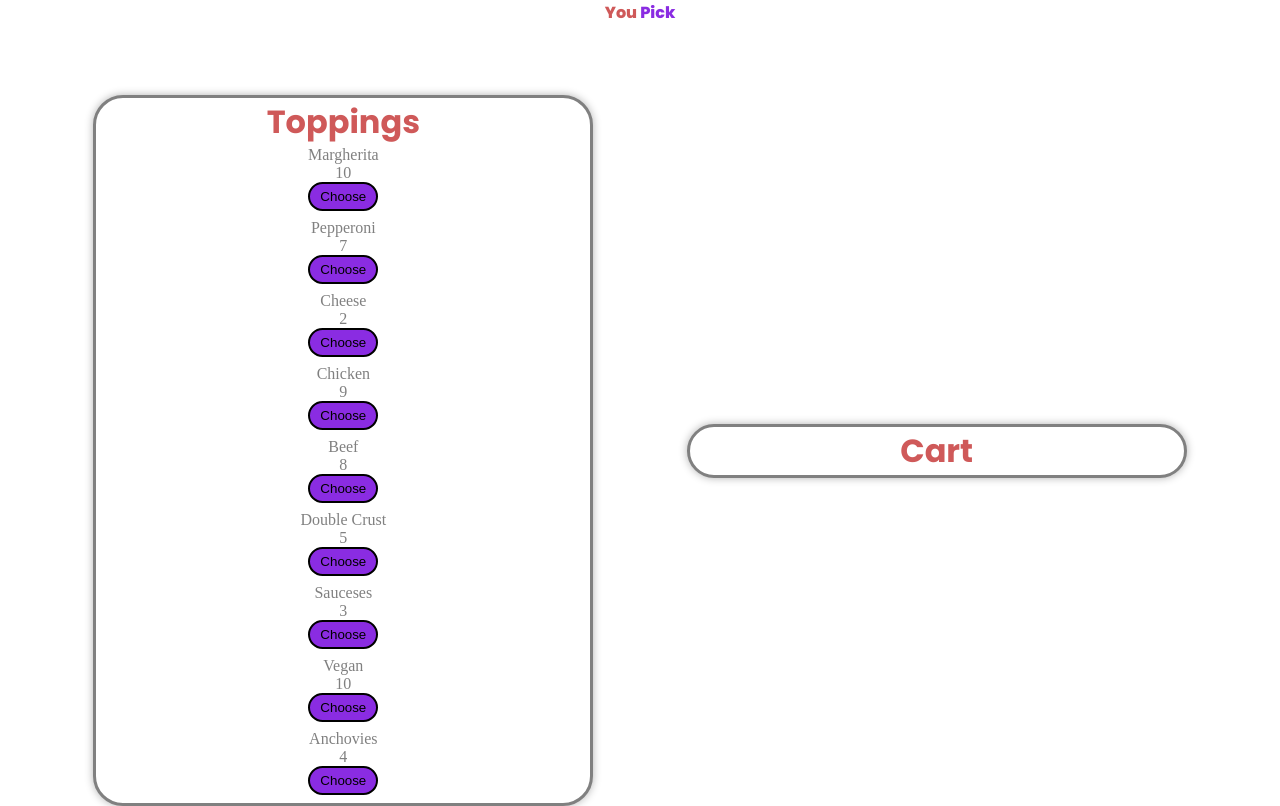
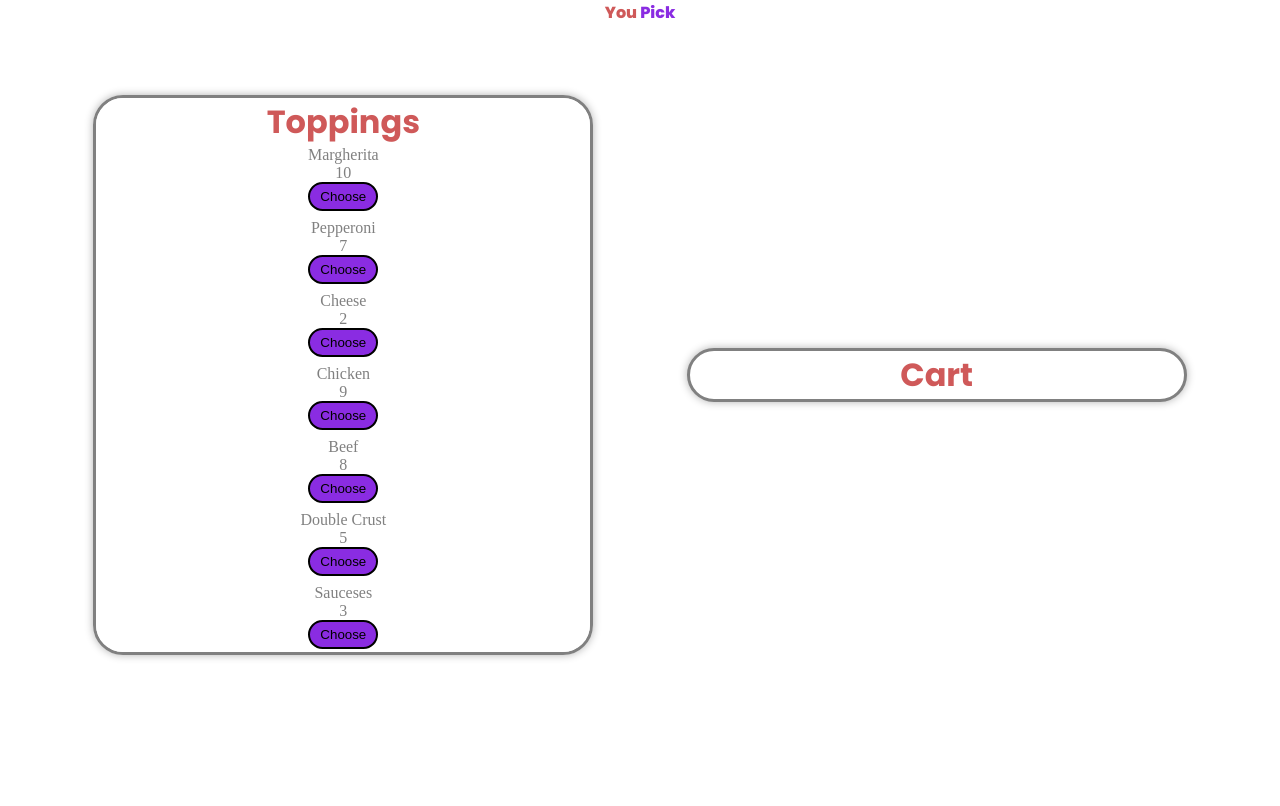
Before and after one commit to jahnathanexantus/react-pizza, a React (Create React App) app in the folder UCF/react-pizza/pizza/: page /menu in a window 1280 px wide. Built offline with nearby package versions, Linux system fonts and the light colour scheme.

Commit message:
add a max height to the toppings container along with a scroll bar

```diff
--- a/UCF/react-pizza/pizza/src/pages/menu/menu.css
+++ b/UCF/react-pizza/pizza/src/pages/menu/menu.css
@@ -8,6 +8,8 @@
     border: 3px solid ;
     width: 500px;
     text-align: center;
+    max-height: 70vh;
+    overflow-y: auto;
     border-radius: 30px;
     background-color: var(--body-color);
     box-shadow: 0 0 8px hsla(0, 0%, 0%, 0.3);
@@ -17,6 +19,7 @@
     border: 3px solid ;
     width: 500px;
     text-align: center;
+    max-height: 70vh;
     border-radius: 30px;
     background-color: var(--body-color);
     box-shadow: 0 0 8px hsla(0, 0%, 0%, 0.3);
```
